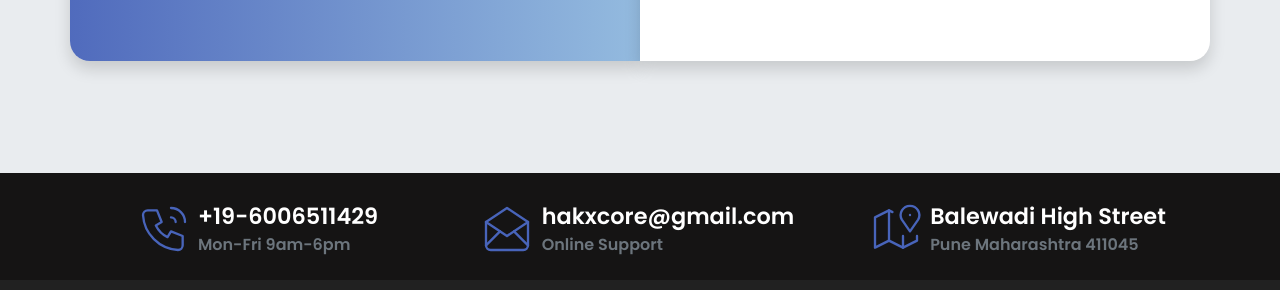
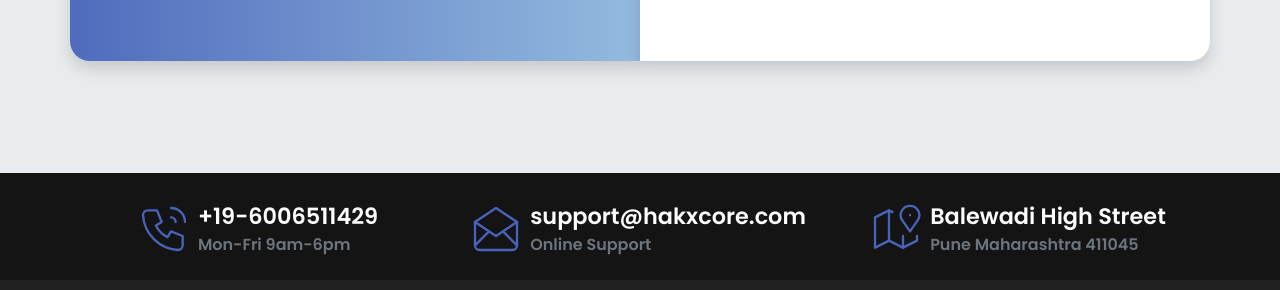
Before and after one commit to mukeshkumarcharak/mukeshkumarcharak.github.io, a website: page index.html in a window 1280 px wide. Shown: the part 7274-7564 px from the top of the page. Drawn offline with Linux system fonts and the light colour scheme.

Commit message:
Update index.html

```diff
--- a/index.html
+++ b/index.html
@@ -790,7 +790,7 @@
             </svg>
           </div>
           <div class="contact-box__info">
-            <a href="mailto: support@hakxcore.com" class="contact-box__info--title">hakxcore@gmail.com</a>
+            <a href="mailto: support@hakxcore.com" class="contact-box__info--title">support@hakxcore.com</a>
             <p class="contact-box__info--subtitle">Online Support</p>
           </div>
         </div>
```
